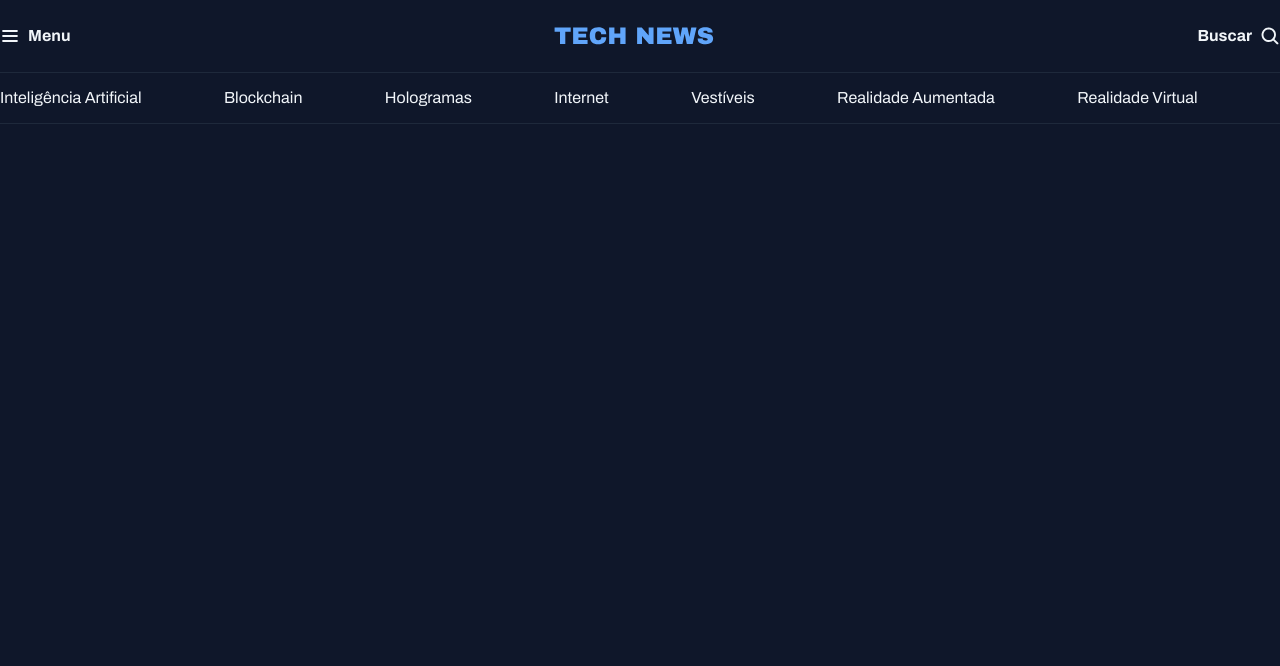
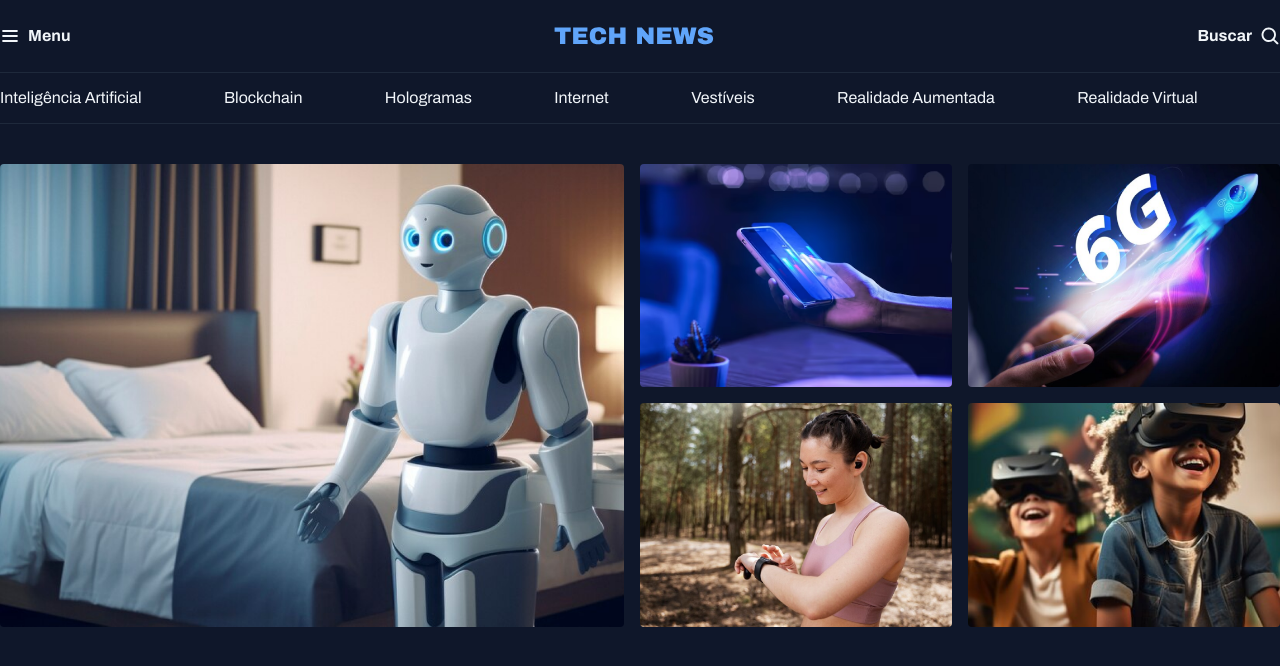
Before and after one commit to GhostBreak/Projeto-03---Proejto-portal-de-noticias, a plain HTML site: page index.html in a window 1280 px wide. Drawn offline with Linux system fonts and the light colour scheme.

Commit message:
Estruturando a seção destaques

```diff
--- a/index.html
+++ b/index.html
@@ -42,5 +42,34 @@
 
         </nav>
     </header>
+
+    <main class="grid conteiner">
+
+        <section id="featured" class="grid grid-flow-col gap-16">
+
+            <div>
+                <img src="assets/images/Image 01.png" alt="#">
+            </div>
+
+            <div class="grid grid-cols-2 gap-16">
+                <div>
+                    <img src="assets/images/Image 02.png" alt="">
+                </div>
+
+                <div>
+                    <img src="assets/images/Image 03.png" alt="">
+                </div>
+
+                <div>
+                    <img src="assets/images/Image 04.png" alt="">
+                </div>
+
+                <div>
+                    <img src="assets/images/Image 05.png" alt="">
+                </div>
+            </div>
+
+        </section>
+    </main>
 </body>
 </html>
--- a/styles/global.css
+++ b/styles/global.css
@@ -41,17 +41,16 @@ h1, h2, h3 {
     color: inherit;
 }
 
+img{
+    max-width: 100%;
+}
+
 .conteiner{
     max-width: 1280px;
     padding-inline: 32p;
     margin-inline:auto;
 }
 
-/* utility-first */
-.grid{
-display: grid;
+main{
+    margin-top: 40px;
 }
-
-.grid-flow-col{
-    grid-auto-flow: column;
-}
--- a/styles/index.css
+++ b/styles/index.css
@@ -1,2 +1,4 @@
 @import url(global.css);
+@import url(utility.css);
 @import url(heaader.css);
+@import url(sections.css);
--- /dev/null
+++ b/styles/sections.css
@@ -0,0 +1,7 @@
+#featured{
+    img{
+        height: 100%;
+        object-fit: cover;
+        border-radius: 4px;
+    }
+}
--- /dev/null
+++ b/styles/utility.css
@@ -0,0 +1,16 @@
+/* utility-first */
+.grid{
+    display: grid;
+    }
+
+    .grid-flow-col{
+        grid-auto-flow: column;
+    }
+
+    .grid-cols-2{
+        grid-template-columns: 1fr 1fr ;
+    }
+
+    .gap-16{
+        gap: 16px;
+    }
```
